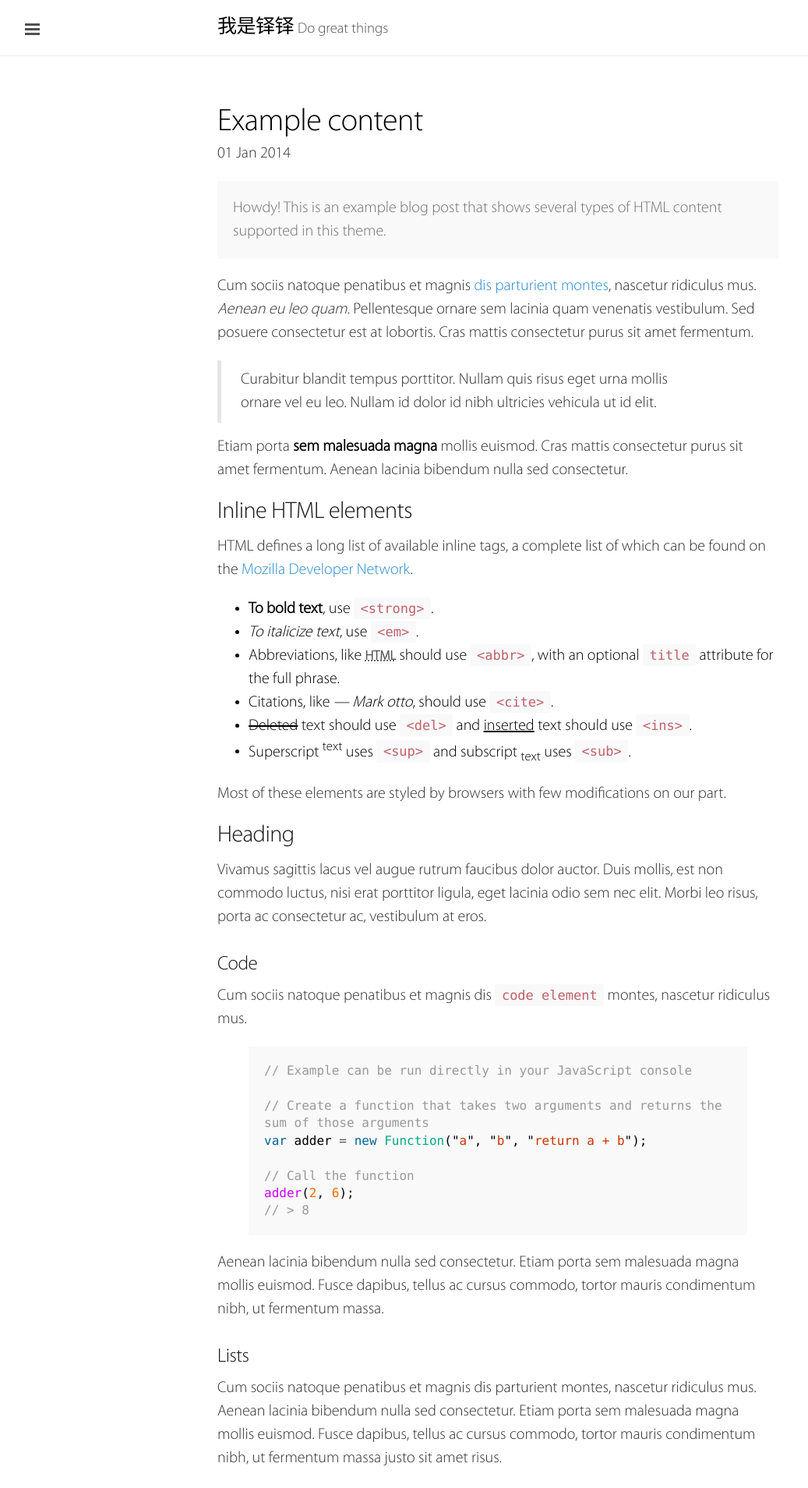
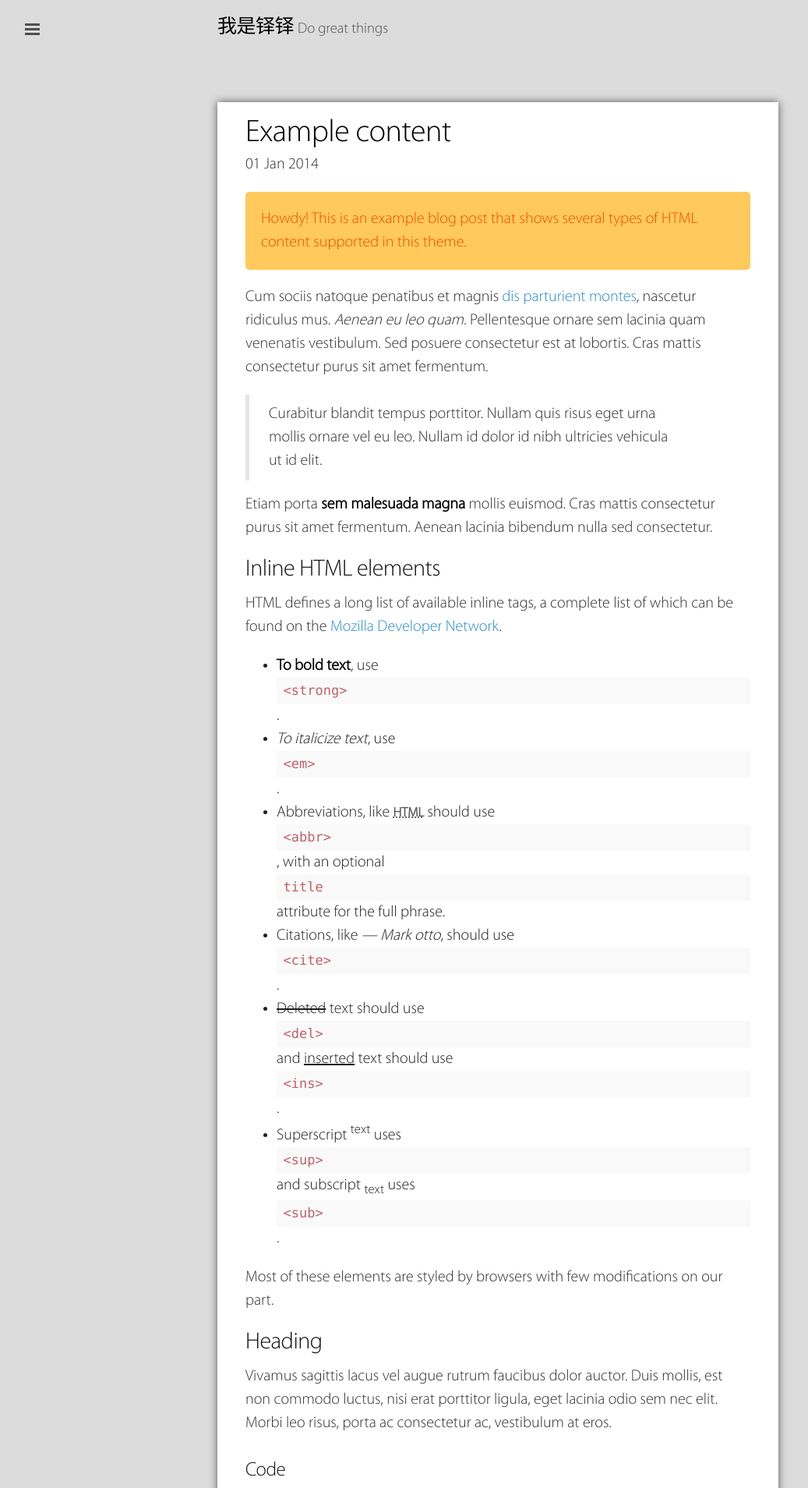
Before and after one commit to zhanghub/duoduoeeee.github.io, a Jekyll site: the page built from _posts/2014-01-01-example-content.md, in a window 1280 px wide. Shown: the top 1908 px of the page at 78% size, without its empty margins (1-1038 px from the left). Built offline with Jekyll 4.4.1, drawn with Linux system fonts in a browser that asks for light colours; Markdown is read by kramdown in place of the engine named in the settings.

Commit message:
add shadows to divs.

```diff
--- a/public/css/lanyon.css
+++ b/public/css/lanyon.css
@@ -111,7 +111,7 @@ h1, h2, h3, h4, h5, h6 {
   padding-top:    1rem;
   padding-bottom: 1rem;
   margin-bottom: 3rem;
-  border-bottom: 1px solid #eee;
+  border-bottom: none;
 }
 .masthead-title {
   margin-top: 0;
@@ -227,7 +227,7 @@ a.sidebar-nav-item:focus {
   width: 2.2rem;
   padding: .5rem .65rem;
   color: #505050;
-  background-color: #fff;
+
   border-radius: 4px;
   cursor: pointer;
 }
@@ -319,10 +319,20 @@ a.sidebar-nav-item:focus {
  * page is wrapped in `.page` and is only used on the page layout.
  */
 
-.page,
-.post {
-  margin-bottom: 4em;
-  color: #000000;
+.page, .post {
+    background-color: #fff;
+    margin: 5% 7% 5% 7%;
+    padding: 2% 5% 5% 5%;
+}
+.post{
+    display: block;
+    box-shadow: 0px 0px 10px #555;
+
+    margin-left: auto;
+    margin-right: auto;
+    margin-top: 10px;
+    margin-bottom: 10px;
+    -webkit-box-shadow: 0 0 10px #555;
 }
 
 /* Blog post or page title */
@@ -346,16 +356,23 @@ a.sidebar-nav-item:focus {
 
 /* Related posts */
 .related {
-  padding-top: 2rem;
-  padding-bottom: 2rem;
-  border-top: 1px solid #eee;
+    display: block;
+    box-shadow: 0px 0px 10px #555;
+    background-color: #fff;
+    margin-left: auto;
+    margin-right: auto;
+    margin-top: 10px;
+    margin-bottom: 10px;
+    -webkit-box-shadow: 0 0 10px #555;
 }
 .related-posts {
-  padding-left: 0;
-  list-style: none;
+    list-style: none;
 }
-.related-posts h3 {
-  margin-top: 0;
+.related-posts h2 {
+    margin-left: auto;
+    margin-right: auto;
+    margin-top: 10px;
+    margin-bottom: 10px;
 }
 .related-posts li small {
   font-size: 75%;
--- a/public/css/poole.css
+++ b/public/css/poole.css
@@ -60,7 +60,7 @@ html {
 
 body {
   color: #515151;
-  background-color: #fff;
+  background-color: #dcdcdc;
   -webkit-text-size-adjust: 100%;
       -ms-text-size-adjust: 100%;
 }
@@ -149,6 +149,8 @@ abbr[title] {
 code,
 pre {
   font-family: Menlo, Monaco, "Courier New", monospace;
+  display: block;
+  border-radius: 5px;
 }
 code {
   padding: .25em .5em;
@@ -217,7 +219,7 @@ img {
 table {
   margin-bottom: 1rem;
   width: 100%;
-  border: 1px solid #e5e5e5;
+  border: none;
   border-collapse: collapse;
 }
 td,
@@ -253,8 +255,9 @@ tbody tr:nth-child(odd) th {
 .message {
   margin-bottom: 1rem;
   padding: 1rem;
-  color: #717171;
-  background-color: #f9f9f9;
+  color: #ff4700;
+  background-color: #ffca5b;
+  border-radius: 5px;
 }
 
 
@@ -307,9 +310,13 @@ tbody tr:nth-child(odd) th {
  * page is wrapped in `.page` and is only used on the page layout.
  */
 
-.page,
+.page {
+  background-color: #b4b4b4;
+}
+
 .post {
   margin-bottom: 4em;
+
 }
 
 /* Blog post or page title */
@@ -338,7 +345,7 @@ tbody tr:nth-child(odd) th {
   border-top: 1px solid #eee;
 }
 .related-posts {
-  padding-left: 0;
+
   list-style: none;
 }
 .related-posts h3 {
```
